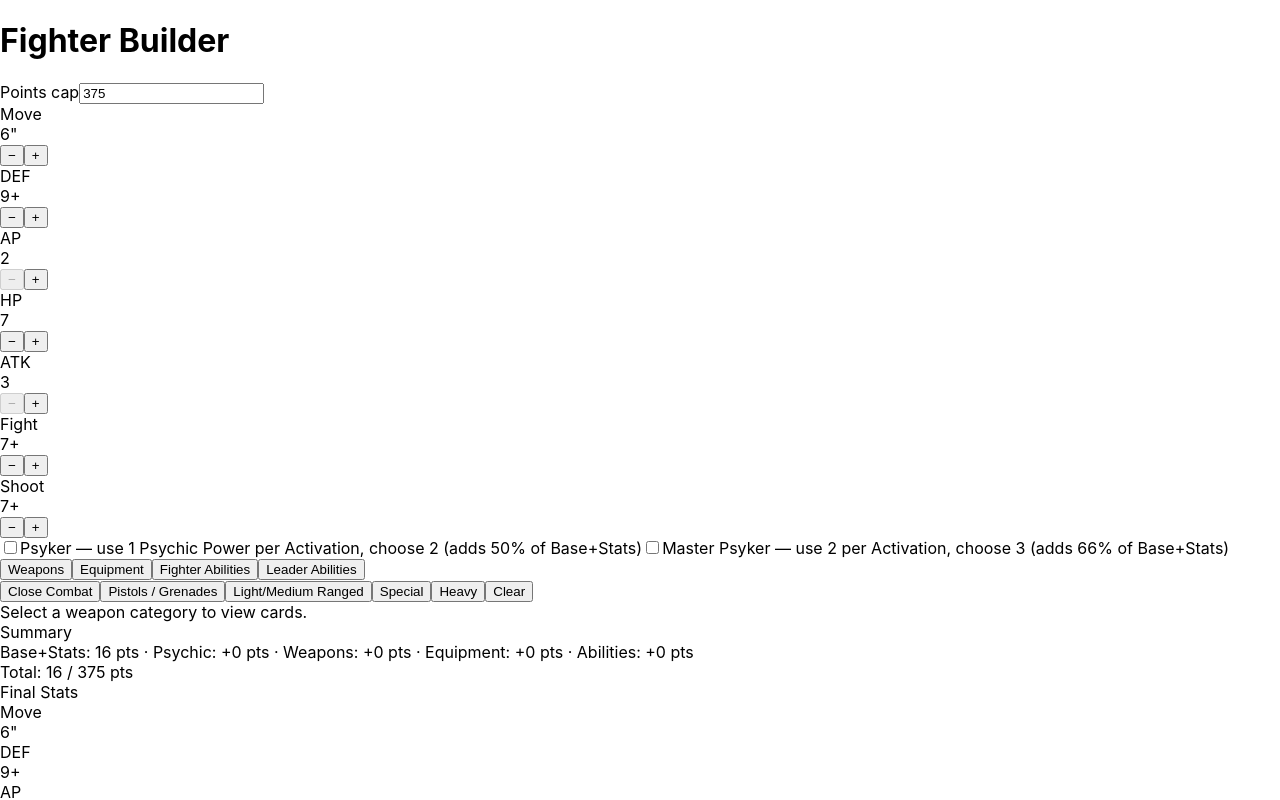
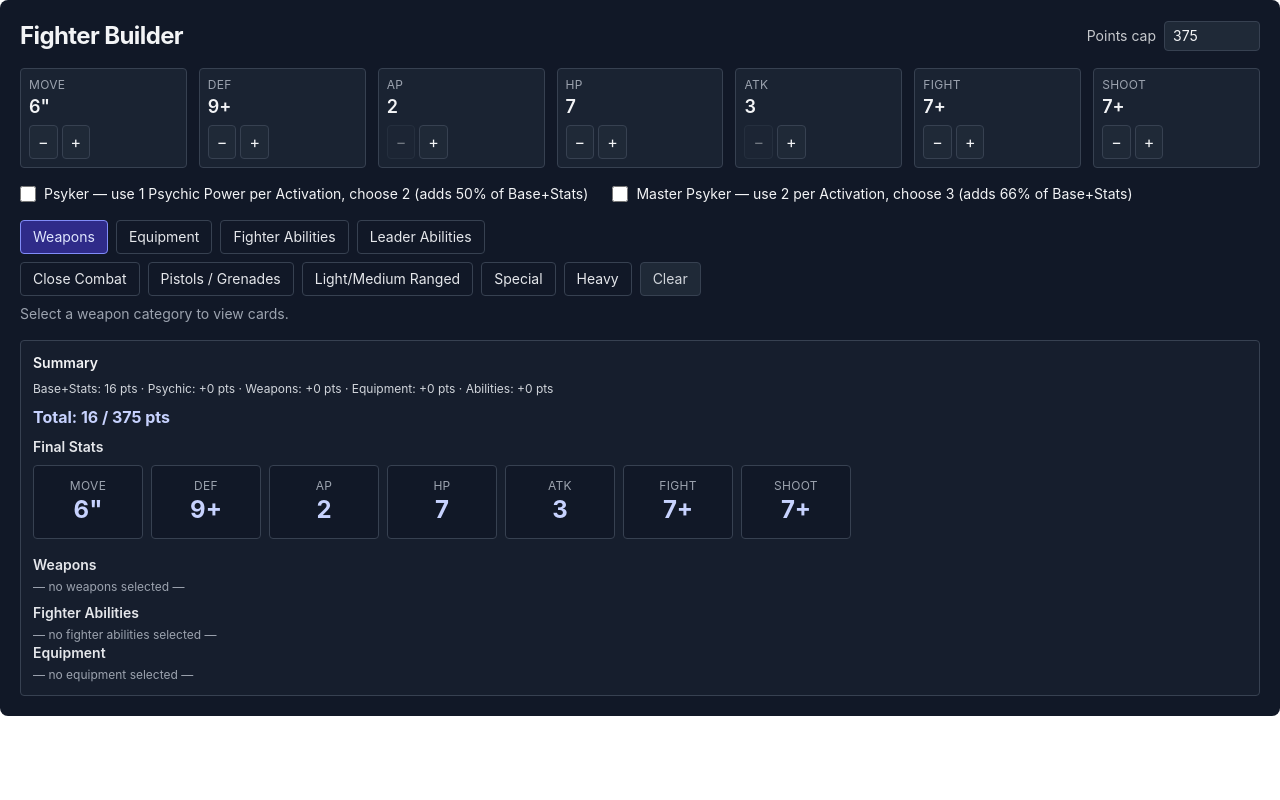
Before and after one commit to e28systems/e28systems.github.io, a React (Create React App) app: page / in a window 1280 px wide. Shown: the top 800 px of the page. Built offline with nearby package versions, Linux system fonts and the light colour scheme.

Commit message:
very pretty ui

```diff
--- a/src/index.css
+++ b/src/index.css
@@ -1,3 +1,7 @@
+@tailwind base;
+@tailwind components;
+@tailwind utilities;
+
 body {
   margin: 0;
   font-family: -apple-system, BlinkMacSystemFont, 'Segoe UI', 'Roboto', 'Oxygen',
--- /dev/null
+++ b/tailwind.config.js
@@ -0,0 +1,5 @@
+export default {
+    content: ["./index.html", "./src/**/*.{js,ts,jsx,tsx}"],
+    theme: { extend: {} },
+    plugins: [],
+    }
--- /dev/null
+++ b/vite.config.js
@@ -0,0 +1,8 @@
+import { defineConfig } from 'vite'
+import react from '@vitejs/plugin-react'
+
+export default defineConfig({
+    plugins: [react()],
+    base: '/'
+
+})
```
Also changed, not shown: package.json (+7 -1 lines), 1 other file (tests, documents, lock files or other folders).
